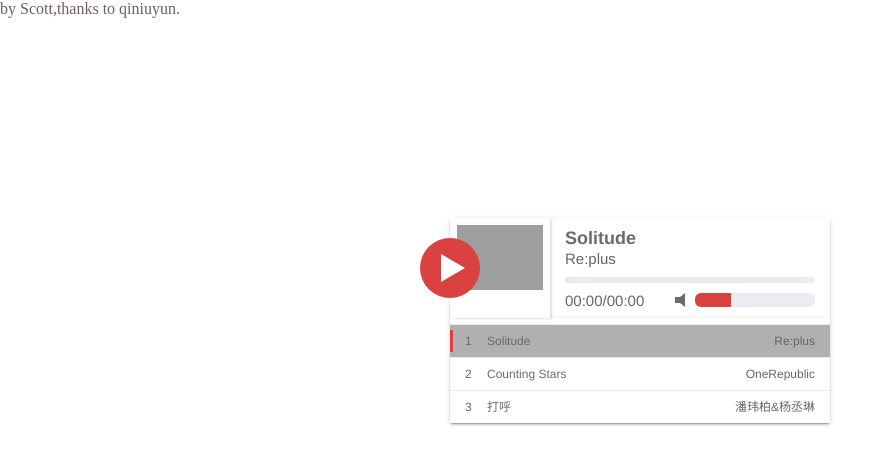
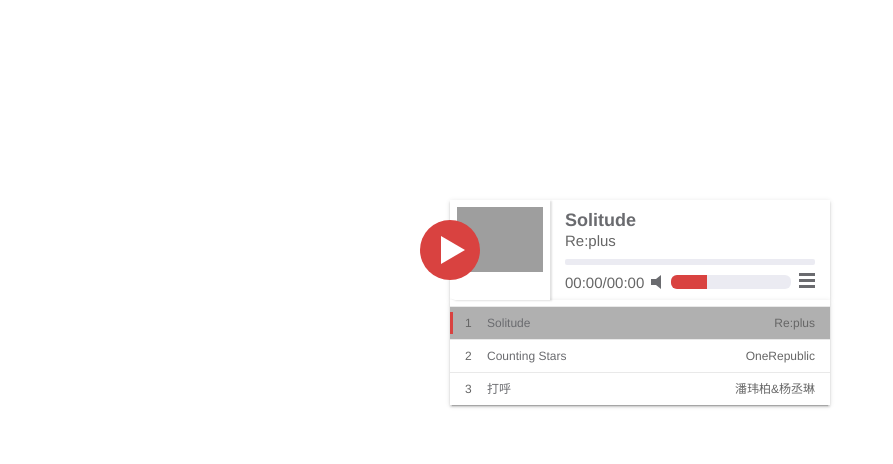
Before and after one commit to wangpengfei15975/skPlayer, a website: page index.html in a window 1280 px wide. Shown: the whole page, without its empty margins (0-893 px from the left). Drawn offline with Linux system fonts and the light colour scheme; files that its build step writes are made by us from their sources; grey boxes are pictures that could not be loaded.

Commit message:
update list

```diff
--- a/Gruntfile.js
+++ b/Gruntfile.js
@@ -33,6 +33,5 @@ module.exports = function(grunt){
     grunt.loadNpmTasks('grunt-contrib-uglify');
     grunt.loadNpmTasks('grunt-contrib-cssmin');
     grunt.loadNpmTasks('grunt-contrib-watch');
-    grunt.registerTask('default',['uglify','cssmin']);
-    grunt.registerTask('watch',['watch']);
+    grunt.registerTask('default',['uglify','cssmin','watch']);
 };
--- a/index.html
+++ b/index.html
@@ -19,7 +19,6 @@
     </style>
 </head>
 <body>
-    by Scott,thanks to qiniuyun.
     <div id="skPlayer">
     </div>
     <script src="./dist/skPlayer.min.js"></script>
--- a/src/skPlayer.css
+++ b/src/skPlayer.css
@@ -3,6 +3,10 @@
     height:100px;
     font-family:Helvetica,Tahoma,Arial,'Microsoft YaHei',sans-serif;
     position:relative;
+    -webkit-user-select:none;
+    -moz-user-select:none;
+    -ms-user-select:none;
+    cursor:default;
 }
 #skPlayer.skPlayer-red{
     background:#fff;
@@ -171,6 +175,9 @@
     position:relative;
     margin-top:1px;
 }
+#skPlayer .skPlayer-control .skPlayer-volume.skPlayer-hasList{
+    margin-right:24px;
+}
 #skPlayer .skPlayer-control .skPlayer-volume .skPlayer-icon{
     width:5px;
     height:6px;
@@ -241,7 +248,55 @@
 #skPlayer.skPlayer-red .skPlayer-control .skPlayer-volume .skPlayer-line{
     background-color:#D94240;
 }
+#skPlayer .skPlayer-control .skPlayer-list-switch{
+    display: block;
+    width: 16px;
+    height: 15px;
+    position: absolute;
+    right: 15px;
+    bottom: 12px;
+    cursor: pointer;
+}
+#skPlayer .skPlayer-control .skPlayer-list-icon{
+    display: block;
+    width: 16px;
+    height: 3px;
+    background-color: #6f5f5c;
+    position: absolute;
+    right: 0;
+    bottom: 6px;
+}
+#skPlayer.skPlayer-red .skPlayer-control .skPlayer-list-icon{
+    background-color: #6A6B6F;
+}
+#skPlayer .skPlayer-control .skPlayer-list-icon::before{
+    content: '';
+    display: block;
+    width: 16px;
+    height: 3px;
+    background-color: #6f5f5c;
+    position: absolute;
+    left: 0;
+    bottom: 6px;
+}
+#skPlayer.skPlayer-red .skPlayer-control .skPlayer-list-icon::before{
+    background-color: #6A6B6F;
+}
+#skPlayer .skPlayer-control .skPlayer-list-icon::after{
+    content: '';
+    display: block;
+    width: 16px;
+    height: 3px;
+    background-color: #6f5f5c;
+    position: absolute;
+    left: 0;
+    bottom: -6px;
+}
+#skPlayer.skPlayer-red .skPlayer-control .skPlayer-list-icon::after{
+    background-color: #6A6B6F;
+}
 #skPlayer .skPlayer-list{
+    display: none;
     width: 100%;
     position: absolute;
     top: 94px;
@@ -251,6 +306,9 @@
     list-style: none;
     max-height: 171px;
     overflow-y: auto;
+}
+#skPlayer.skPlayer-list-on .skPlayer-list{
+    display:block;
 }
 #skPlayer.skPlayer-red .skPlayer-list{
     background-color: #fff;
--- a/src/skPlayer.js
+++ b/src/skPlayer.js
@@ -51,11 +51,14 @@
                 HTMLcontent+= '    <p class="skPlayer-time">';
                 HTMLcontent+= '        <span class="skPlayer-cur">00:00</span>/<span class="skPlayer-total">00:00</span>';
                 HTMLcontent+= '    </p>';
-                HTMLcontent+= '    <div class="skPlayer-volume">';
+                HTMLcontent+= '    <div class="skPlayer-volume skPlayer-hasList">';
                 HTMLcontent+= '        <i class="skPlayer-icon" data-volume="0"></i>';
                 HTMLcontent+= '        <div class="skPlayer-percent">';
                 HTMLcontent+= '            <div class="skPlayer-line"></div>';
                 HTMLcontent+= '        </div>';
+                HTMLcontent+= '    </div>';
+                HTMLcontent+= '    <div class="skPlayer-list-switch">';
+                HTMLcontent+= '        <i class="skPlayer-list-icon"></i>';
                 HTMLcontent+= '    </div>';
                 HTMLcontent+= '</div>';
                 HTMLcontent+= '<ul class="skPlayer-list">';
@@ -120,6 +123,8 @@
             cover = target.querySelector('.skPlayer-cover');
         if(Array.isArray(music)){
             var musicItem = target.querySelectorAll('.skPlayer-list li');
+            var listSwitch = target.querySelector('.skPlayer-list-switch');
+            target.classList.add('skPlayer-list-on');
         }
 
         var duration;
@@ -254,6 +259,9 @@
                 }
             }
         }
+        function switchList(){
+            target.classList.contains('skPlayer-list-on') ? target.classList.remove('skPlayer-list-on') : target.classList.add('skPlayer-list-on') ;
+        }
         //事件绑定函数
         function handleEvent(){
             //audio.addEventListener('canplaythrough', canPlayThrough);
@@ -269,6 +277,7 @@
                     musicItem[item].addEventListener('click',changeMusic);
                 }
                 target.querySelector('.skPlayer-list li:nth-child(1)').classList.add('skPlayer-curMusic');
+                listSwitch.addEventListener('click',switchList);
             }
         }
     };
```
Also changed, not shown: package.json (+34 -5 lines), README.md, dist/skPlayer.min.css, dist/skPlayer.min.js.
